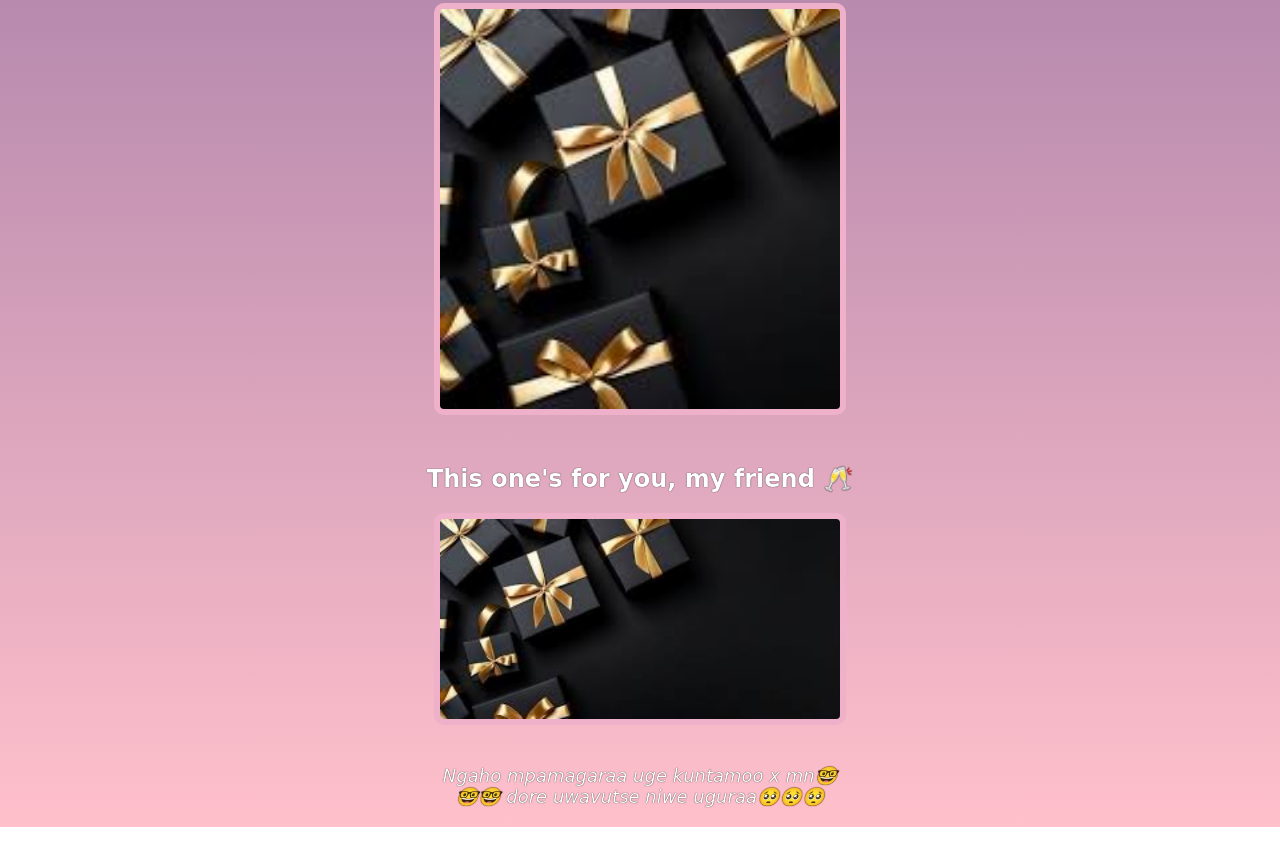
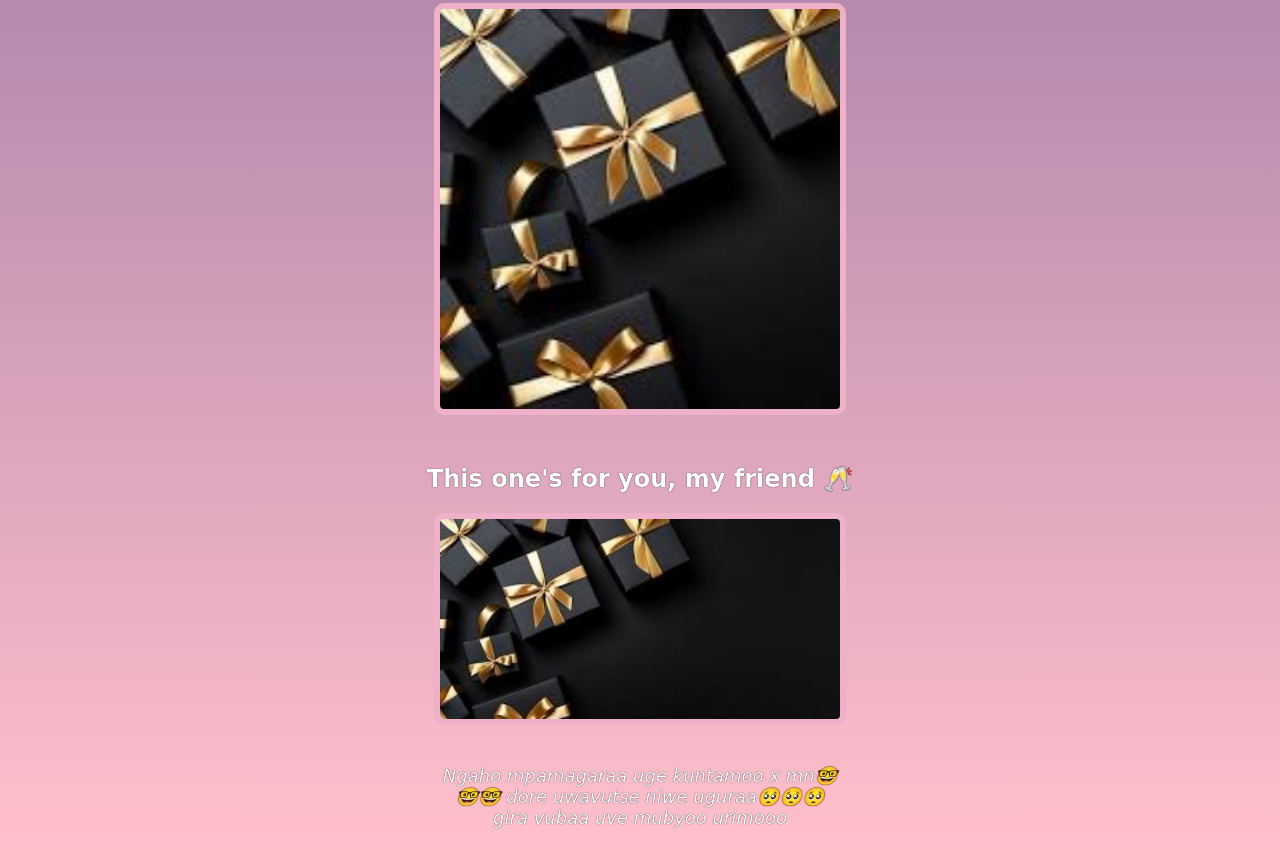
Before and after one commit to 4rGervais/Gift, a plain HTML site: page index.html in a window 1280 px wide. Shown: the part 2099-2947 px from the top of the page. Before the commit the page ends 2926 px from the top, so only its background shows below. Drawn offline with Linux system fonts and the light colour scheme; a web font is replaced by a local one.

Commit message:
Update index.html

```diff
--- a/index.html
+++ b/index.html
@@ -39,7 +39,7 @@
             <div class="gift-img" id="gift-img-cheers"></div>
         </div>
 
-        <p id="footer"> Ngaho mpamagaraa uge kuntamoo x mn🤓🤓🤓 dore uwavutse niwe uguraa🥺🥺🥺</p>
+        <p id="footer"> Ngaho mpamagaraa uge kuntamoo x mn🤓🤓🤓 dore uwavutse niwe uguraa🥺🥺🥺gira vubaa uve mubyoo urimooo </p>
 
     </body>
 </html>
```
